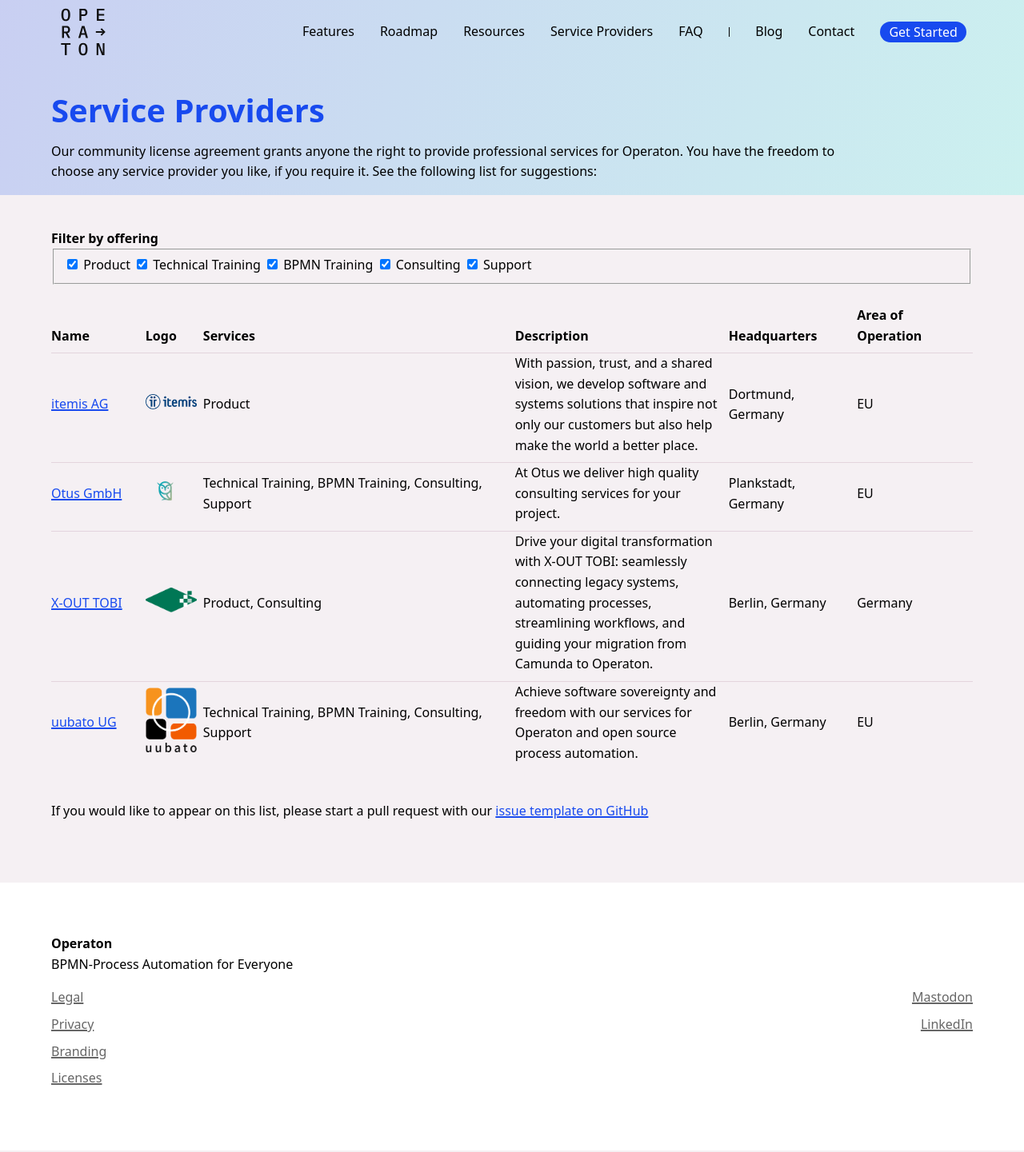
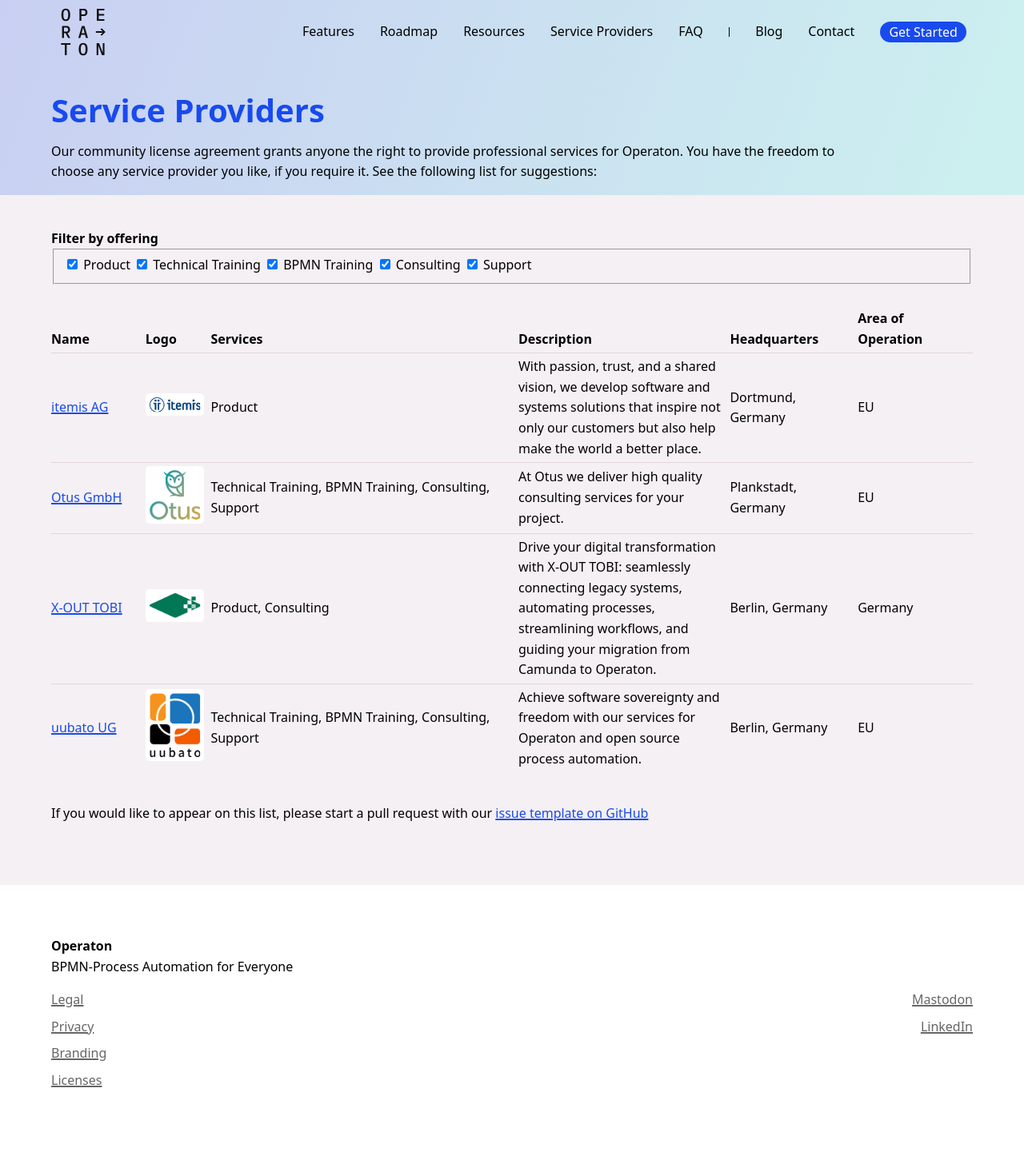
Before and after one commit to operaton/operaton.org, a Jekyll site: the page built from service-providers.html, in a window 1280 px wide. Shown: the whole page at 80% size. Built offline with Jekyll 4.4.1, drawn with Linux system fonts in a browser that asks for light colours.

Commit message:
improve logo visibility in dark mode swap otus logo

```diff
--- a/_data/service-providers.yml
+++ b/_data/service-providers.yml
@@ -12,7 +12,7 @@
   website: https://www.itemis.com/en/
 
 - name: Otus GmbH
-  logo: /assets/img/service-providers/Otus_Eule_Verlauf.png
+  logo: /assets/img/service-providers/otus_logo.svg
   services: [1, 2, 3, 4]
   location:
     country: Germany
--- a/assets/css/main.css
+++ b/assets/css/main.css
@@ -297,6 +297,11 @@
   }
   td.description {
     max-width: 30ch;
+  }
+  td img {
+    background: white;
+    padding: .3em;
+    border-radius: .3em;
   }
 
   .gradient-bg {
@@ -791,7 +796,7 @@
     /*max-width: calc(100% - var(--space-s));*/
   }
   th, td {
-    padding: 0 var(--space-s) var(--space-s) 0;
+    padding: var(--space-xs) var(--space-s) var(--space-xs) 0;
     text-align: left;
   }
   th {
```
Also changed, not shown: assets/img/service-providers/Otus_Eule_Verlauf.png (deleted), assets/img/service-providers/otus_logo.svg (added).
